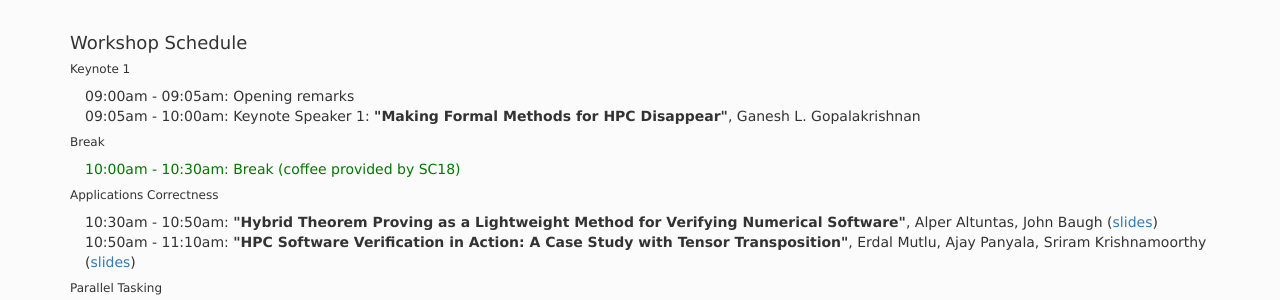
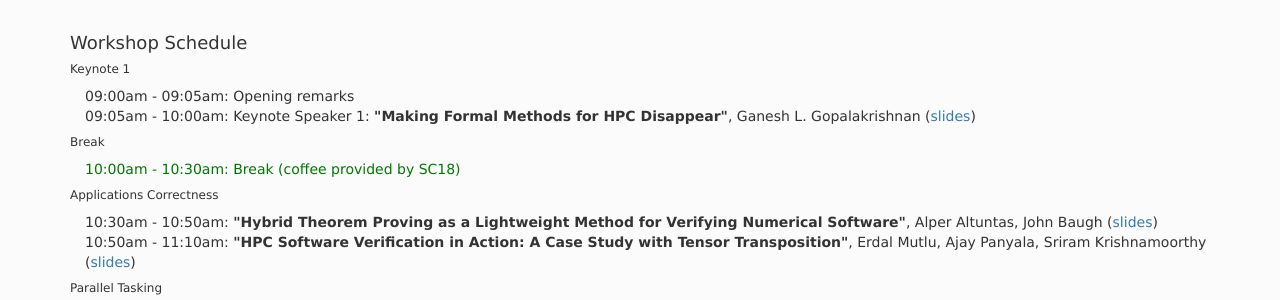
Before and after one commit to correctness-workshop/2018, a Jekyll site: the page built from index.md, in a window 1280 px wide and 900 px high, scrolled down 4130 px. Shown: the part 152-452 px from the top of the window. Built offline with Jekyll 4.4.1, drawn with Linux system fonts in a browser that asks for light colours; nearby versions of some CDN libraries; the list of posts is cut into pages by our own code.

Commit message:
Added Ganesh slides

```diff
--- a/index.md
+++ b/index.md
@@ -253,7 +253,7 @@ linear algebra libraries.
 ###### Keynote 1
 <table>
 <tr><td width="15">  </td> <td>09:00am - 09:05am:  Opening remarks	</td> </tr>
-<tr><td width="15">  </td> <td>09:05am - 10:00am:  Keynote Speaker 1: <b>"Making Formal Methods for HPC Disappear"</b>, Ganesh L. Gopalakrishnan </td> </tr>
+<tr><td width="15">  </td> <td>09:05am - 10:00am:  Keynote Speaker 1: <b>"Making Formal Methods for HPC Disappear"</b>, Ganesh L. Gopalakrishnan (<a href="papers/ganesh.pdf">slides</a>) </td> </tr>
 </table>
 
 ###### Break
```
Also changed, not shown: 1 other file.
